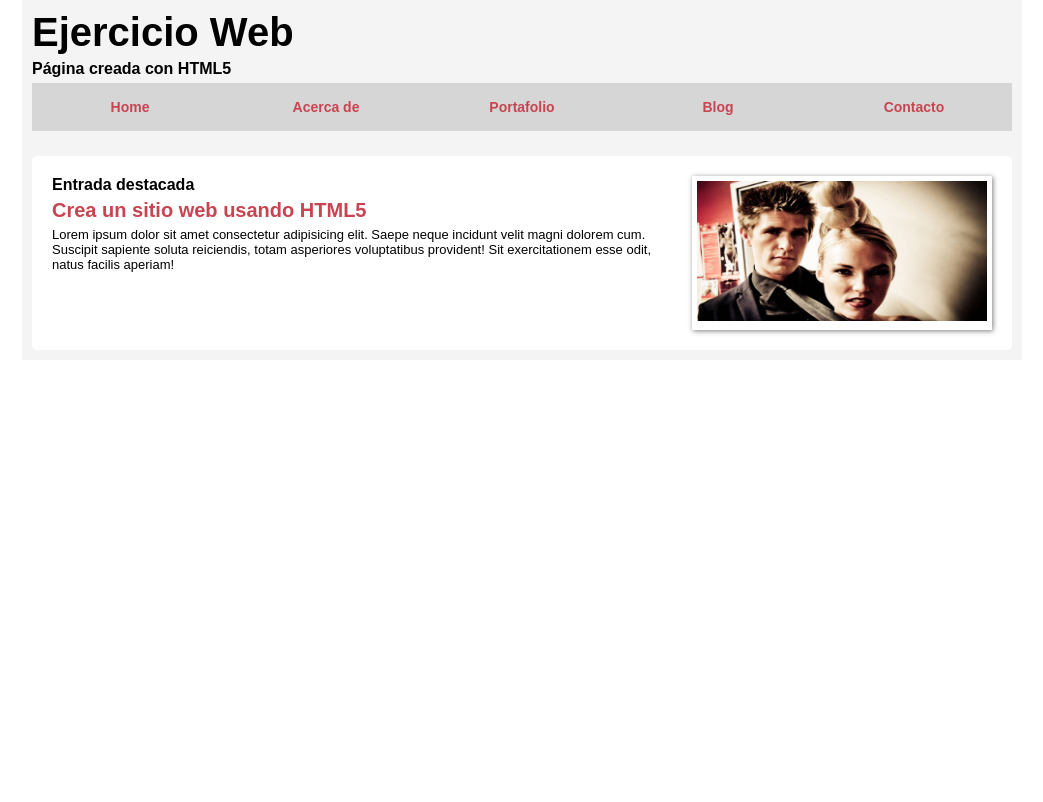
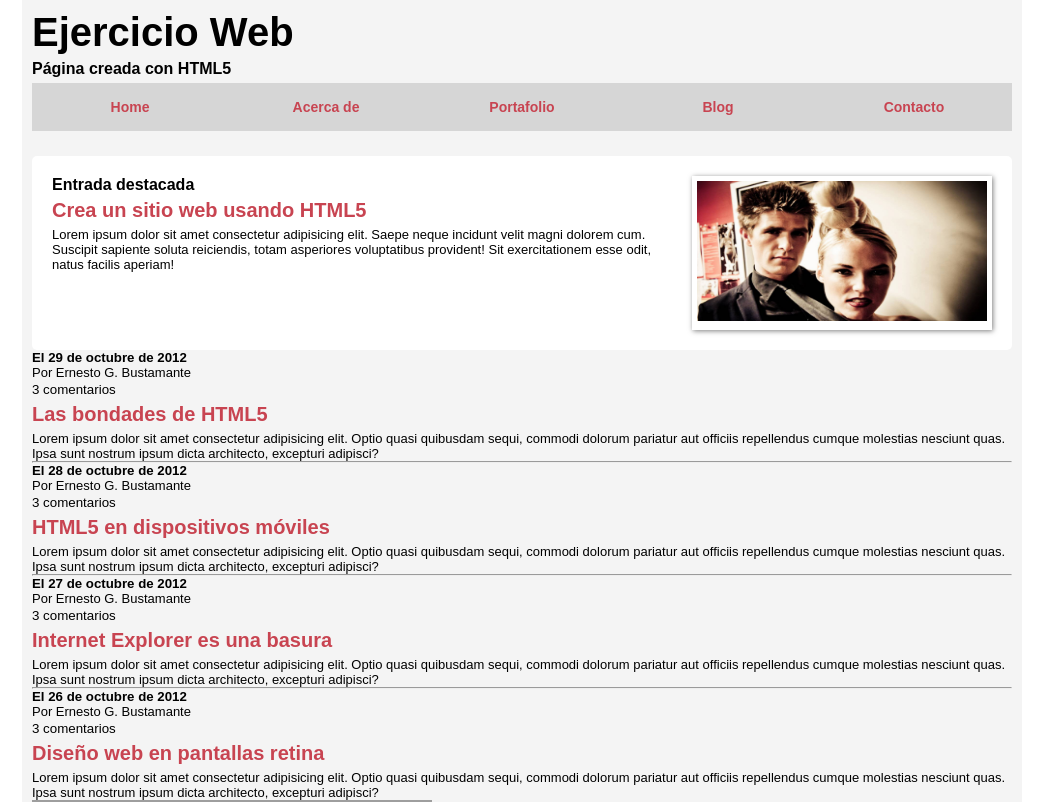
Before and after one commit to cabezas29/frontend-exercise-medium-react, a React (Create React App) app: page / in a window 1280 px wide. Shown: the top 802 px of the page, without its empty margins (118-1161 px from the left). Built offline with nearby package versions, Linux system fonts and the light colour scheme; grey boxes are pictures that could not be loaded.

Commit message:
Union de Inicio y final

```diff
--- a/src/App.js
+++ b/src/App.js
@@ -10,6 +10,7 @@ function App() {
       <Header />
       <main>
         <Inicio />
+        <Final />
       </main>
     </div>
   );
```
